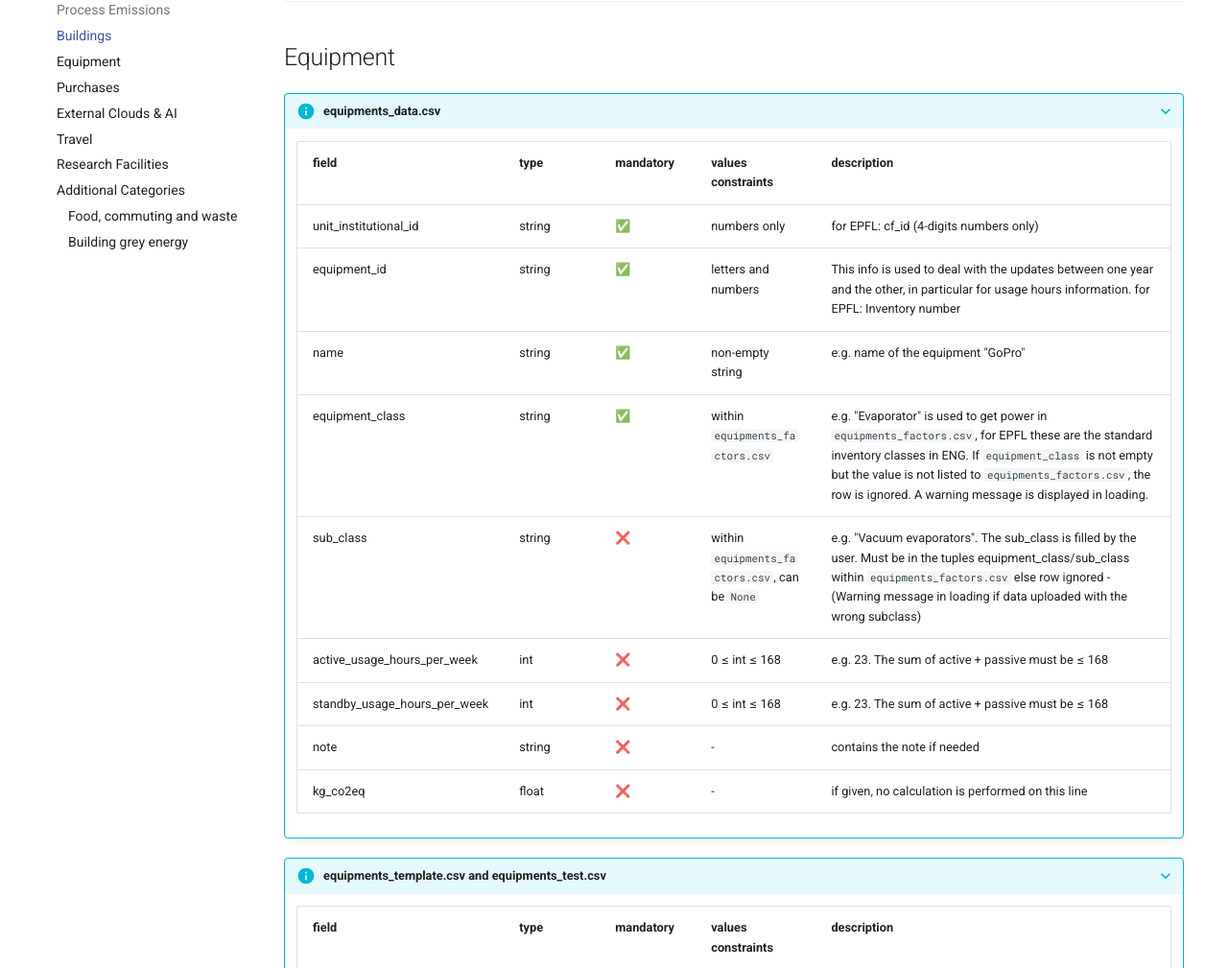
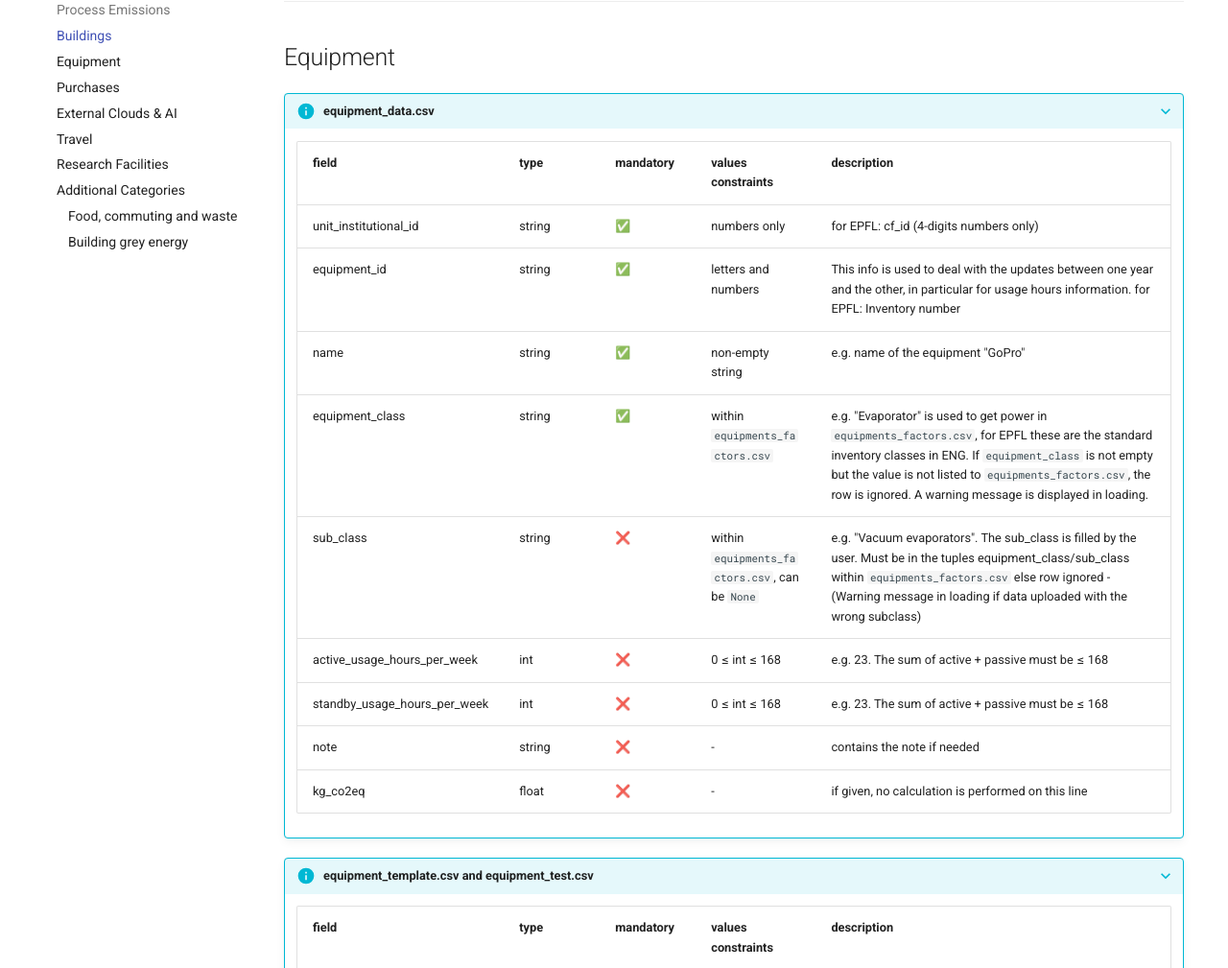
Before and after one commit to EPFL-ENAC/co2-calculator-back-office-doc, an MkDocs documentation site: the page built from docs/data-description.md, in a window 1280 px wide and 1400 px high, scrolled down 7627 px. Shown: the part 152-1161 px from the top of the window at 96% size. Built offline with MkDocs 1.6.1 and Material for MkDocs 9.7.7, drawn with Linux system fonts in a browser that asks for light colours; comment, search, counter and statistics services are not loaded; some of the changed text lies outside the part shown.

Commit message:
equipment_..., not equipments_...

```diff
--- a/docs/data-description.md
+++ b/docs/data-description.md
@@ -198,7 +198,7 @@ This guide provides comprehensive data validation schemas for all modules in the
 
 ## Equipment
 
-???+ info "equipments_data.csv"
+???+ info "equipment_data.csv"
 
     | field | type | mandatory | values constraints | description |
     |-------|------|-----------|-------------------|-------------|
@@ -212,7 +212,7 @@ This guide provides comprehensive data validation schemas for all modules in the
     | note | string | ❌ | - | contains the note if needed |
     | kg_co2eq | float | ❌ | - | if given, no calculation is performed on this line |
 
-???+ info "equipments_template.csv and equipments_test.csv"
+???+ info "equipment_template.csv and equipment_test.csv"
 
     | field | type | mandatory | values constraints | description |
     |-------|------|-----------|-------------------|-------------|
@@ -224,7 +224,7 @@ This guide provides comprehensive data validation schemas for all modules in the
     | standby_usage_hours_per_week | int | ❌ | 0 ≤ int ≤ 168 | e.g. 23. The sum of active + passive must be ≤ 168 |
     | note | string | ❌ | - | contains the note if needed |
 
-???+ info "equipments_factors.csv"
+???+ info "equipment_factors.csv"
 
     | field | type | mandatory | values constraints | description |
     |-------|------|-----------|-------------------|-------------|
```
